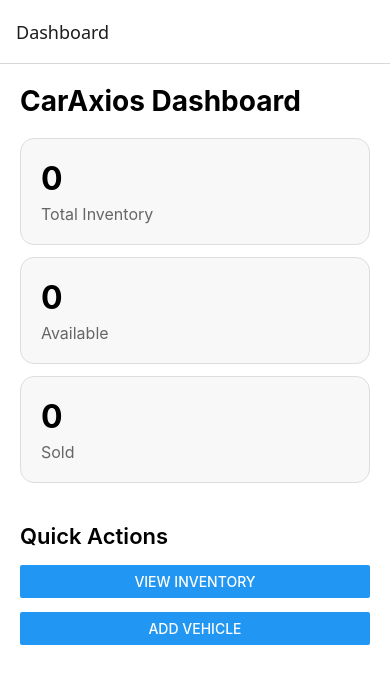
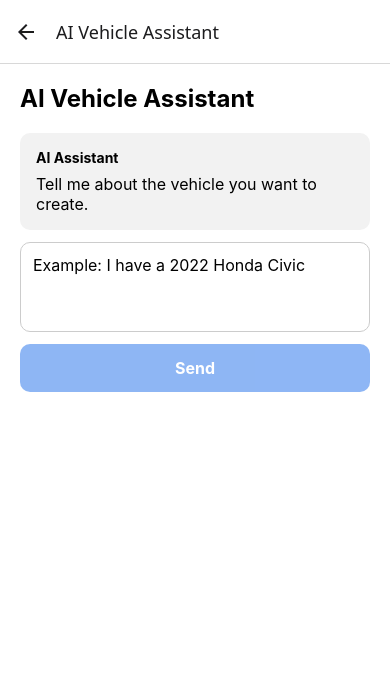
Before and after one commit to Jingjing-Duan/caraxios-mobile-app, a React Native app: screen /AIAssistant in a window 390 px wide. Shown: the top 684 px of the page. Built offline with nearby package versions, Linux system fonts and the light colour scheme; no server answers.

Commit message:
Before UI design

```diff
--- a/App.tsx
+++ b/App.tsx
@@ -7,6 +7,7 @@ import InventoryListScreen from './src/screens/InventoryListScreen';
 import VehicleDetailScreen from './src/screens/VehicleDetailScreen';
 import CreateVehicleScreen from './src/screens/CreateVehicleScreen';
 import EditVehicleScreen from './src/screens/EditVehicleScreen';
+import AIAssistantScreen from './src/screens/AIAssistantScreen';
 
 const Stack = createNativeStackNavigator();
 
@@ -19,6 +20,11 @@ export default function App() {
                 <Stack.Screen name="VehicleDetail" component={VehicleDetailScreen} />
                 <Stack.Screen name="CreateVehicle" component={CreateVehicleScreen} />
                 <Stack.Screen name="EditVehicle" component={EditVehicleScreen} />
+                <Stack.Screen
+                    name="AIAssistant"
+                    component={AIAssistantScreen}
+                    options={{ title: 'AI Vehicle Assistant' }}
+                />
             </Stack.Navigator>
         </NavigationContainer>
     );
--- /dev/null
+++ b/src/screens/AIAssistantScreen.tsx
@@ -0,0 +1,198 @@
+import React, { useState } from 'react';
+import {
+    View,
+    Text,
+    TextInput,
+    Pressable,
+    StyleSheet,
+    ActivityIndicator,
+} from 'react-native';
+
+import {
+    sendVehicleCreateText,
+    VehicleDraft,
+} from '../services/aiService';
+
+export default function AIAssistantScreen() {
+    const [conversationId] = useState('550e8400-e29b-41d4-a716-446655440001');
+    const [inputText, setInputText] = useState('');
+    const [aiMessage, setAiMessage] = useState(
+        'Tell me about the vehicle you want to create.'
+    );
+    const [vehicleDraft, setVehicleDraft] =
+        useState<VehicleDraft | null>(null);
+    const [missingFields, setMissingFields] = useState<string[]>([]);
+    const [status, setStatus] = useState('');
+    const [loading, setLoading] = useState(false);
+    const [error, setError] = useState('');
+
+    const handleSend = async () => {
+        const trimmedText = inputText.trim();
+
+        if (!trimmedText || loading) {
+            return;
+        }
+
+        try {
+            setLoading(true);
+            setError('');
+
+            const result = await sendVehicleCreateText(
+                trimmedText,
+                conversationId
+            );
+
+            console.log('AI result:', result);
+            console.log(
+                'Vehicle draft returned by backend:',
+                JSON.stringify(result.vehicle_draft, null, 2)
+            );
+
+            setAiMessage(result.message);
+            setVehicleDraft(result.vehicle_draft ?? null);
+            setMissingFields(result.missing_fields ?? []);
+            setStatus(result.status);
+            setInputText('');
+        } catch (err) {
+            console.error('AI request failed:', err);
+
+            setError(
+                err instanceof Error
+                    ? err.message
+                    : 'Failed to communicate with AI.'
+            );
+        } finally {
+            setLoading(false);
+        }
+    };
+
+    return (
+        <View style={styles.container}>
+            <Text style={styles.title}>AI Vehicle Assistant</Text>
+
+            <View style={styles.messageBox}>
+                <Text style={styles.label}>AI Assistant</Text>
+                <Text style={styles.message}>{aiMessage}</Text>
+            </View>
+
+            {status ? (
+                <Text style={styles.status}>Status: {status}</Text>
+            ) : null}
+
+            {missingFields.length > 0 ? (
+                <Text style={styles.missing}>
+                    Missing: {missingFields.join(', ')}
+                </Text>
+            ) : null}
+
+            {vehicleDraft ? (
+                <View style={styles.draftBox}>
+                    <Text style={styles.label}>Vehicle Draft</Text>
+
+                    <Text>Make: {vehicleDraft.make ?? '-'}</Text>
+                    <Text>Model: {vehicleDraft.model ?? '-'}</Text>
+                    <Text>Year: {vehicleDraft.year ?? '-'}</Text>
+                    <Text>
+                        Ask Price: {vehicleDraft.askPrice?? '-'}
+                    </Text>
+                    <Text>Status: {vehicleDraft.status ?? '-'}</Text>
+                </View>
+            ) : null}
+
+            {error ? <Text style={styles.error}>{error}</Text> : null}
+
+            <TextInput
+                style={styles.input}
+                placeholder="Example: I have a 2022 Honda Civic"
+                value={inputText}
+                onChangeText={setInputText}
+                editable={!loading}
+                multiline
+            />
+
+            <Pressable
+                style={[
+                    styles.button,
+                    (!inputText.trim() || loading) &&
+                        styles.buttonDisabled,
+                ]}
+                onPress={handleSend}
+                disabled={!inputText.trim() || loading}
+            >
+                {loading ? (
+                    <ActivityIndicator />
+                ) : (
+                    <Text style={styles.buttonText}>Send</Text>
+                )}
+            </Pressable>
+        </View>
+    );
+}
+
+const styles = StyleSheet.create({
+    container: {
+        flex: 1,
+        padding: 20,
+        backgroundColor: '#fff',
+    },
+    title: {
+        fontSize: 24,
+        fontWeight: 'bold',
+        marginBottom: 20,
+    },
+    messageBox: {
+        padding: 16,
+        borderRadius: 10,
+        backgroundColor: '#f2f2f2',
+        marginBottom: 12,
+    },
+    draftBox: {
+        padding: 16,
+        borderWidth: 1,
+        borderColor: '#ddd',
+        borderRadius: 10,
+        marginBottom: 12,
+    },
+    label: {
+        fontWeight: 'bold',
+        marginBottom: 8,
+    },
+    message: {
+        fontSize: 16,
+    },
+    status: {
+        marginBottom: 8,
+        fontWeight: '600',
+    },
+    missing: {
+        marginBottom: 12,
+    },
+    input: {
+        minHeight: 90,
+        borderWidth: 1,
+        borderColor: '#ccc',
+        borderRadius: 10,
+        padding: 12,
+        fontSize: 16,
+        textAlignVertical: 'top',
+        marginBottom: 12,
+    },
+    button: {
+        padding: 14,
+        borderRadius: 10,
+        backgroundColor: '#1f6feb',
+        alignItems: 'center',
+    },
+    buttonDisabled: {
+        opacity: 0.5,
+    },
+    buttonText: {
+        color: '#fff',
+        fontWeight: 'bold',
+        fontSize: 16,
+    },
+    error: {
+        color: 'red',
+        marginBottom: 12,
+    },
+});
--- a/src/screens/DashboardScreen.tsx
+++ b/src/screens/DashboardScreen.tsx
@@ -57,6 +57,12 @@ export default function DashboardScreen({ navigation }: any) {
       <Text style={styles.title}>CarAxios Dashboard</Text>
 
     <View style={styles.statsContainer}>
+
+    <Pressable
+        onPress={() => navigation.navigate('AIAssistant')}
+    >
+        <Text>AI Vehicle Assistant</Text>
+    </Pressable>
 
     <Pressable
         style={styles.card}
--- a/src/screens/InventoryListScreen.tsx
+++ b/src/screens/InventoryListScreen.tsx
@@ -1,4 +1,5 @@
-import React, { useEffect, useState } from 'react';
+import React, { useCallback, useEffect, useState } from 'react';
+import { useFocusEffect } from '@react-navigation/native';
 import { Pressable, TextInput, StyleSheet, ScrollView, Text} from 'react-native';
 import VehicleCard from '../components/VehicleCard';
 import { getVehicles } from '../services/vehicleService';
@@ -9,9 +10,6 @@ export default function InventoryListScreen({ navigation, route }: any) {
     const [loading, setLoading] = useState(true);
     const [error, setError] = useState('');
 
-    useEffect(() => {
-        loadVehicles();
-    }, []);
 
     const loadVehicles = async () => {
         try {
@@ -22,7 +20,6 @@ export default function InventoryListScreen({ navigation, route }: any) {
 
             console.log('Vehicles from backend:', data);
 
-            // 兼容后端返回数组，或者 { items: [...] }
             setVehicles(data.items ?? data);
 
         } catch (err) {
@@ -32,6 +29,12 @@ export default function InventoryListScreen({ navigation, route }: any) {
             setLoading(false);
         }
     };
+
+    useFocusEffect(
+        useCallback(() => {
+            loadVehicles();
+        }, [])
+    );
 
     const statusFilter = route.params?.statusFilter ?? 'all';
 
@@ -50,27 +53,12 @@ export default function InventoryListScreen({ navigation, route }: any) {
 
 }, [navigation, statusFilter]);
 
-    const getPageTitle = () => {
-        switch (statusFilter) {
-            case 'available':
-                return 'Available Vehicles';
-
-            case 'sold':
-                return 'Sold Vehicles';
-
-            default:
-                return 'All Inventory';
-        }
-    };
-
-    const pageTitle = getPageTitle();
-
     const filteredVehicles = vehicles.filter(vehicle => {
         const keyword = searchText.toLowerCase();
 
         const matchesSearch =
-            vehicle.make.toLowerCase().includes(keyword) ||
-            vehicle.model.toLowerCase().includes(keyword) ||
+            vehicle.make?.toLowerCase().includes(keyword) ||
+            vehicle.model?.toLowerCase().includes(keyword) ||
             String(vehicle.year).includes(keyword);
 
         const matchesStatus =
--- /dev/null
+++ b/src/services/aiService.ts
@@ -0,0 +1,44 @@
+const AI_API_BASE_URL = "http://127.0.0.1:8001";
+
+export interface VehicleDraft {
+    make?: string | null;
+    model?: string | null;
+    year?: number | null;
+    askPrice?: number | null;
+    status?: string | null;
+    vin?: string | null;
+    color?: string | null;
+}
+
+export interface AICreateVehicleResponse {
+    conversation_id: string;
+    status: 'needs_info' | 'ready_to_confirm' | 'completed' | string;
+    message: string;
+    missing_fields?: string[];
+    vehicle_draft?: VehicleDraft;
+}
+
+export const sendVehicleCreateText = async (
+    text: string,
+    conversationId: string
+): Promise<AICreateVehicleResponse> => {
+    const formData = new FormData();
+
+    formData.append('text', text);
+    formData.append('conversation_id', conversationId);
+
+    const response = await fetch(
+        `${AI_API_BASE_URL}/api/v1/agent/voice/create`,
+        {
+            method: 'POST',
+            body: formData,
+        }
+    );
+
+    if (!response.ok) {
+        const errorText = await response.text();
+        throw new Error(errorText || 'AI request failed.');
+    }
+
+    return response.json();
+};
```
